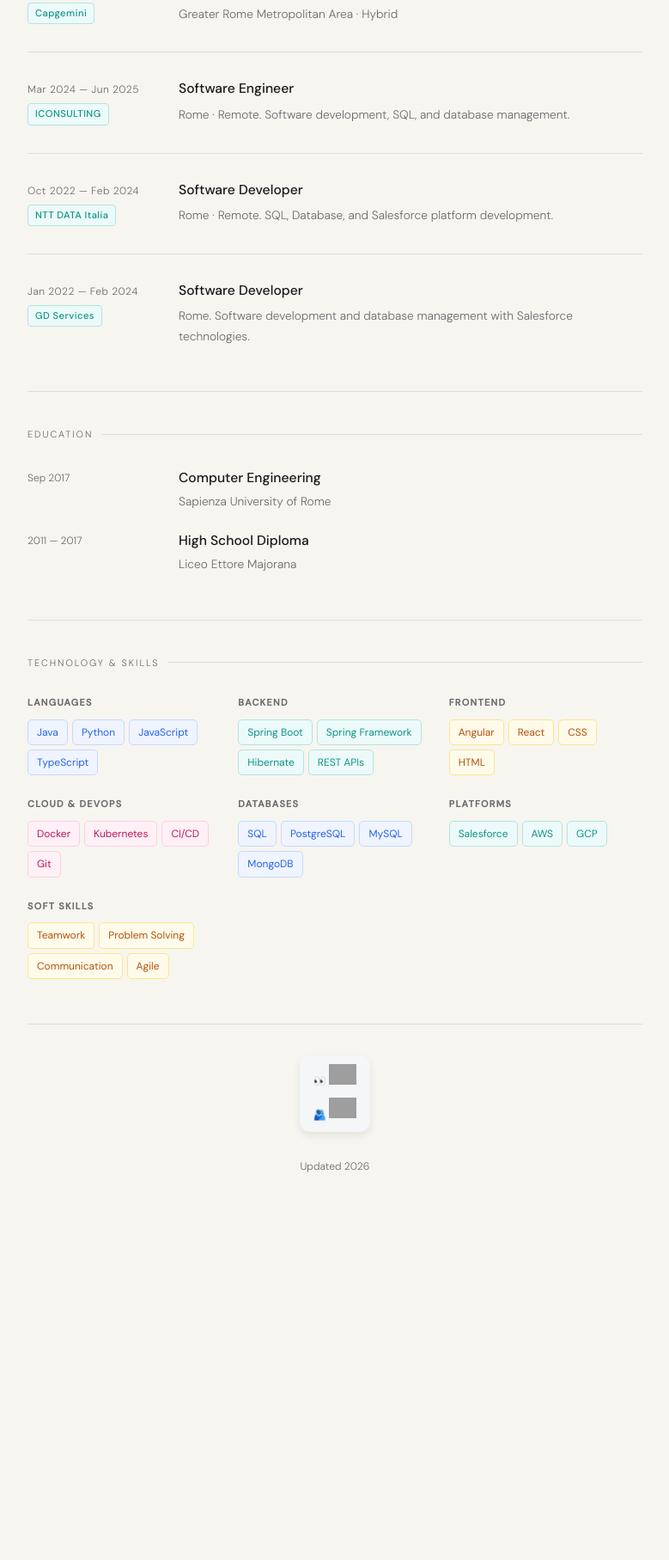
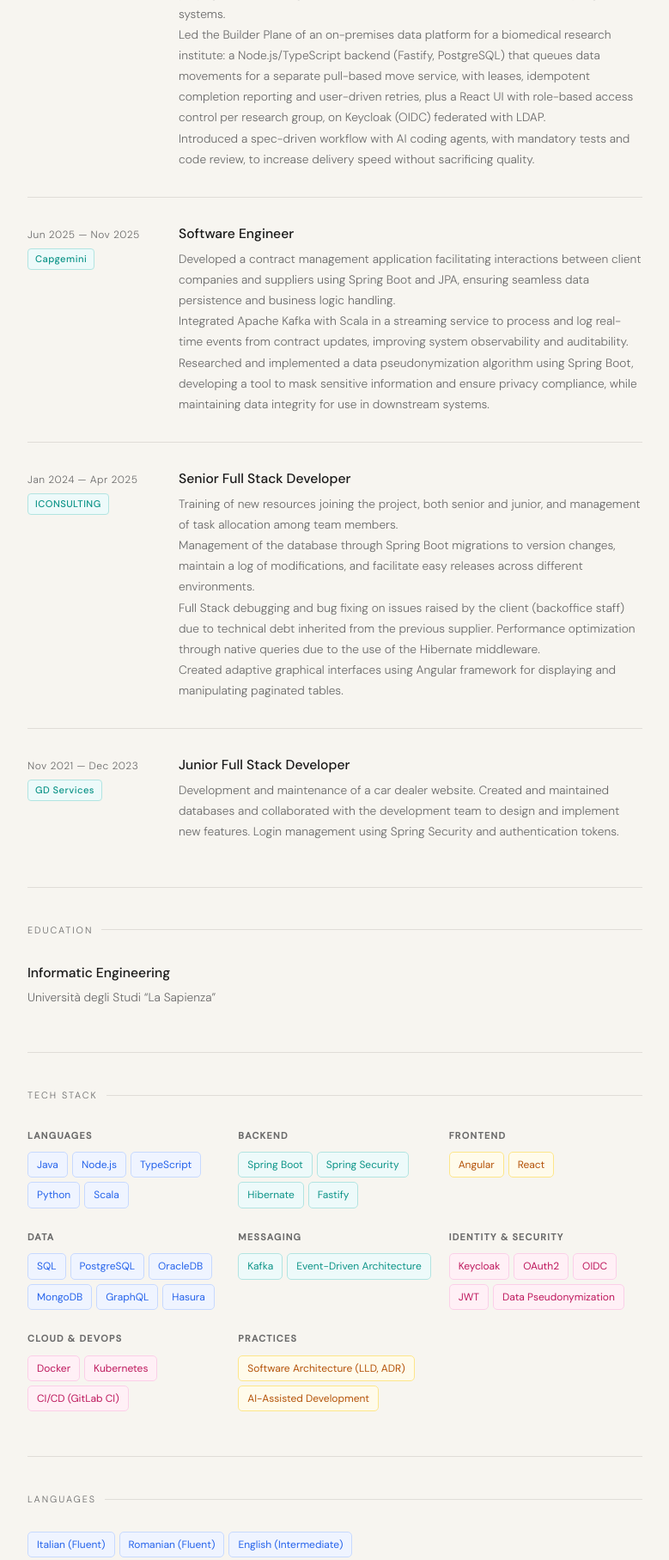
Before and after one commit to jespolone/elviniluca, a plain HTML site: page index.html in a window 1280 px wide. Shown: the part 718-2533 px from the top of the page at 86% size, without its empty margins (250-1029 px from the left). Before the commit the page ends 2186 px from the top, so only its background shows below. Drawn offline with Linux system fonts and the light colour scheme; grey boxes are pictures that could not be loaded.

Commit message:
feat: update content

```diff
--- a/index.html
+++ b/index.html
@@ -39,7 +39,7 @@
   <!-- ABOUT -->
   <section>
     <p class="section-label">About</p>
-    <p>Tech enthusiast with a strong passion for continuous learning and self-improvement. Driven by curiosity, I actively explore emerging innovations and stay updated on the latest developments in the technology world. Always looking for ways to deepen my knowledge and apply it to meaningful projects.</p>
+    <p>A lifelong technology enthusiast with an unwavering determination to learn and improve in this field. With a strong curiosity for technological innovation and its evolution, constantly trying to deepen my knowledge in these fields.</p>
   </section>
 
   <!-- EXPERIENCE -->
@@ -53,7 +53,10 @@
       </div>
       <div class="exp-content">
         <h3>Software Engineer</h3>
-        <p>Greater Rome Metropolitan Area · Remote</p>
+        <p>Owned architecture and delivery of a KPI dashboard for a national public safety agency (Angular, Spring Boot, Hasura/PostgreSQL). Moved GraphQL queries from the frontend into a backend service layer, creating a single secured gateway with no direct data layer access and per-query failure isolation.</p>
+        <p>Designed the authentication and authorization model on Keycloak (OIDC/PKCE, JWT propagation) and integrated another team’s chatbot via SSO without coupling the systems.</p>
+        <p>Led the Builder Plane of an on-premises data platform for a biomedical research institute: a Node.js/TypeScript backend (Fastify, PostgreSQL) that queues data movements for a separate pull-based move service, with leases, idempotent completion reporting and user-driven retries, plus a React UI with role-based access control per research group, on Keycloak (OIDC) federated with LDAP.</p>
+        <p>Introduced a spec-driven workflow with AI coding agents, with mandatory tests and code review, to increase delivery speed without sacrificing quality.</p>
       </div>
     </div>
 
@@ -64,40 +67,34 @@
       </div>
       <div class="exp-content">
         <h3>Software Engineer</h3>
-        <p>Greater Rome Metropolitan Area · Hybrid</p>
+        <p>Developed a contract management application facilitating interactions between client companies and suppliers using Spring Boot and JPA, ensuring seamless data persistence and business logic handling.</p>
+        <p>Integrated Apache Kafka with Scala in a streaming service to process and log real-time events from contract updates, improving system observability and auditability.</p>
+        <p>Researched and implemented a data pseudonymization algorithm using Spring Boot, developing a tool to mask sensitive information and ensure privacy compliance, while maintaining data integrity for use in downstream systems.</p>
       </div>
     </div>
 
     <div class="exp-item">
       <div class="exp-meta">
-        <div class="period">Mar 2024 — Jun 2025</div>
+        <div class="period">Jan 2024 — Apr 2025</div>
         <div class="company">ICONSULTING</div>
       </div>
       <div class="exp-content">
-        <h3>Software Engineer</h3>
-        <p>Rome · Remote. Software development, SQL, and database management.</p>
+        <h3>Senior Full Stack Developer</h3>
+        <p>Training of new resources joining the project, both senior and junior, and management of task allocation among team members.</p>
+        <p>Management of the database through Spring Boot migrations to version changes, maintain a log of modifications, and facilitate easy releases across different environments.</p>
+        <p>Full Stack debugging and bug fixing on issues raised by the client (backoffice staff) due to technical debt inherited from the previous supplier. Performance optimization through native queries due to the use of the Hibernate middleware.</p>
+        <p>Created adaptive graphical interfaces using Angular framework for displaying and manipulating paginated tables.</p>
       </div>
     </div>
 
     <div class="exp-item">
       <div class="exp-meta">
-        <div class="period">Oct 2022 — Feb 2024</div>
-        <div class="company">NTT DATA Italia</div>
-      </div>
-      <div class="exp-content">
-        <h3>Software Developer</h3>
-        <p>Rome · Remote. SQL, Database, and Salesforce platform development.</p>
-      </div>
-    </div>
-
-    <div class="exp-item">
-      <div class="exp-meta">
-        <div class="period">Jan 2022 — Feb 2024</div>
+        <div class="period">Nov 2021 — Dec 2023</div>
         <div class="company">GD Services</div>
       </div>
       <div class="exp-content">
-        <h3>Software Developer</h3>
-        <p>Rome. Software development and database management with Salesforce technologies.</p>
+        <h3>Junior Full Stack Developer</h3>
+        <p>Development and maintenance of a car dealer website. Created and maintained databases and collaborated with the development team to design and implement new features. Login management using Spring Security and authentication tokens.</p>
       </div>
     </div>
 
@@ -106,42 +103,35 @@
   <!-- EDUCATION -->
   <section>
     <p class="section-label">Education</p>
-    <div class="edu-item">
-      <div class="period">Sep 2017</div>
+    <div class="edu-item edu-single">
       <div>
-        <h3>Computer Engineering</h3>
-        <p>Sapienza University of Rome</p>
-      </div>
-    </div>
-    <div class="edu-item">
-      <div class="period">2011 — 2017</div>
-      <div>
-        <h3>High School Diploma</h3>
-        <p>Liceo Ettore Majorana</p>
+        <h3>Informatic Engineering</h3>
+        <p>Università degli Studi “La Sapienza”</p>
       </div>
     </div>
   </section>
 
   <!-- SKILLS -->
   <section>
-    <p class="section-label">Technology & Skills</p>
+    <p class="section-label">Tech Stack</p>
     <div class="skills-grid">
       <div class="skill-group">
         <h4>Languages</h4>
         <div class="tags">
           <span class="tag tag-blue">Java</span>
+          <span class="tag tag-blue">Node.js</span>
+          <span class="tag tag-blue">TypeScript</span>
           <span class="tag tag-blue">Python</span>
-          <span class="tag tag-blue">JavaScript</span>
-          <span class="tag tag-blue">TypeScript</span>
+          <span class="tag tag-blue">Scala</span>
         </div>
       </div>
       <div class="skill-group">
         <h4>Backend</h4>
         <div class="tags">
           <span class="tag tag-teal">Spring Boot</span>
-          <span class="tag tag-teal">Spring Framework</span>
+          <span class="tag tag-teal">Spring Security</span>
           <span class="tag tag-teal">Hibernate</span>
-          <span class="tag tag-teal">REST APIs</span>
+          <span class="tag tag-teal">Fastify</span>
         </div>
       </div>
       <div class="skill-group">
@@ -149,8 +139,34 @@
         <div class="tags">
           <span class="tag tag-amber">Angular</span>
           <span class="tag tag-amber">React</span>
-          <span class="tag tag-amber">CSS</span>
-          <span class="tag tag-amber">HTML</span>
+        </div>
+      </div>
+      <div class="skill-group">
+        <h4>Data</h4>
+        <div class="tags">
+          <span class="tag tag-blue">SQL</span>
+          <span class="tag tag-blue">PostgreSQL</span>
+          <span class="tag tag-blue">OracleDB</span>
+          <span class="tag tag-blue">MongoDB</span>
+          <span class="tag tag-blue">GraphQL</span>
+          <span class="tag tag-blue">Hasura</span>
+        </div>
+      </div>
+      <div class="skill-group">
+        <h4>Messaging</h4>
+        <div class="tags">
+          <span class="tag tag-teal">Kafka</span>
+          <span class="tag tag-teal">Event-Driven Architecture</span>
+        </div>
+      </div>
+      <div class="skill-group">
+        <h4>Identity & Security</h4>
+        <div class="tags">
+          <span class="tag tag-rose">Keycloak</span>
+          <span class="tag tag-rose">OAuth2</span>
+          <span class="tag tag-rose">OIDC</span>
+          <span class="tag tag-rose">JWT</span>
+          <span class="tag tag-rose">Data Pseudonymization</span>
         </div>
       </div>
       <div class="skill-group">
@@ -158,36 +174,26 @@
         <div class="tags">
           <span class="tag tag-rose">Docker</span>
           <span class="tag tag-rose">Kubernetes</span>
-          <span class="tag tag-rose">CI/CD</span>
-          <span class="tag tag-rose">Git</span>
+          <span class="tag tag-rose">CI/CD (GitLab CI)</span>
         </div>
       </div>
       <div class="skill-group">
-        <h4>Databases</h4>
+        <h4>Practices</h4>
         <div class="tags">
-          <span class="tag tag-blue">SQL</span>
-          <span class="tag tag-blue">PostgreSQL</span>
-          <span class="tag tag-blue">MySQL</span>
-          <span class="tag tag-blue">MongoDB</span>
+          <span class="tag tag-amber">Software Architecture (LLD, ADR)</span>
+          <span class="tag tag-amber">AI-Assisted Development</span>
         </div>
       </div>
-      <div class="skill-group">
-        <h4>Platforms</h4>
-        <div class="tags">
-          <span class="tag tag-teal">Salesforce</span>
-          <span class="tag tag-teal">AWS</span>
-          <span class="tag tag-teal">GCP</span>
-        </div>
-      </div>
-      <div class="skill-group">
-        <h4>Soft Skills</h4>
-        <div class="tags">
-          <span class="tag tag-amber">Teamwork</span>
-          <span class="tag tag-amber">Problem Solving</span>
-          <span class="tag tag-amber">Communication</span>
-          <span class="tag tag-amber">Agile</span>
-        </div>
-      </div>
+    </div>
+  </section>
+
+  <!-- LANGUAGES -->
+  <section>
+    <p class="section-label">Languages</p>
+    <div class="tags">
+      <span class="tag tag-blue">Italian (Fluent)</span>
+      <span class="tag tag-blue">Romanian (Fluent)</span>
+      <span class="tag tag-blue">English (Intermediate)</span>
     </div>
   </section>
 
--- a/style.css
+++ b/style.css
@@ -148,6 +148,7 @@ section:nth-child(2) { animation-delay: .10s; }
 section:nth-child(3) { animation-delay: .18s; }
 section:nth-child(4) { animation-delay: .26s; }
 section:nth-child(5) { animation-delay: .34s; }
+section:nth-child(6) { animation-delay: .42s; }
 
 .section-label {
   font-size: 0.68rem;
@@ -226,6 +227,8 @@ section:nth-child(5) { animation-delay: .34s; }
   gap: 0 28px;
   margin-bottom: 20px;
 }
+
+.edu-single { grid-template-columns: 1fr; }
 
 .edu-item .period {
   font-size: 0.75rem;
```
